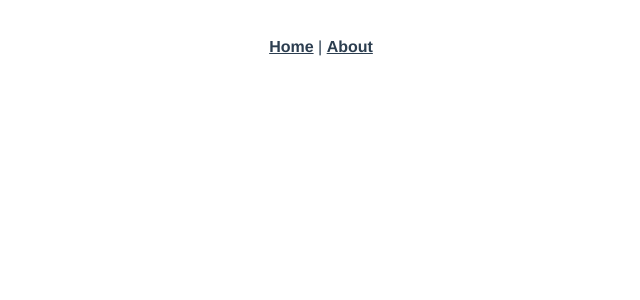
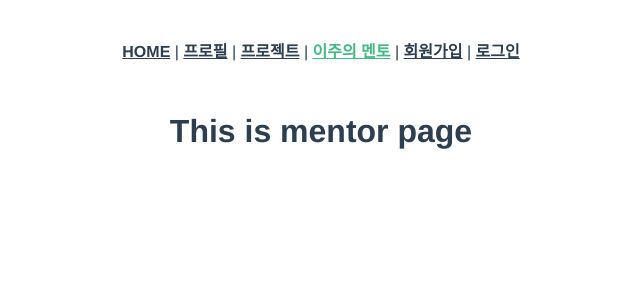
Before and after one commit to adevep/GAEPOM, a Vue app in the folder view/: page /#/mentor in a window 1280 px wide. Shown: the top 300 px of the page, without its empty margins (319-959 px from the left). Built offline with nearby package versions, Linux system fonts and the light colour scheme.

Commit message:
Hee Min Team's work uploaded
희민팀의 회원가입과 로그인 오류 해결 + Vue.js router에 관련 뷰 추가

```diff
--- a/view/src/App.vue
+++ b/view/src/App.vue
@@ -1,8 +1,12 @@
 <template>
   <div id="app">
     <div id="nav">
-      <router-link to="/">Home</router-link> |
-      <router-link to="/about">About</router-link>
+      <router-link to="/">HOME</router-link> |
+      <router-link to="/profile">프로필</router-link> |
+      <router-link to="/project">프로젝트</router-link> |
+      <router-link to="/mentor">이주의 멘토</router-link> |
+      <router-link to="/signup">회원가입</router-link> |
+      <router-link to="/login">로그인</router-link>
     </div>
     <router-view />
   </div>
--- a/view/src/router/index.js
+++ b/view/src/router/index.js
@@ -11,13 +11,32 @@ const routes = [
     component: Home
   },
   {
-    path: "/about",
-    name: "About",
+    path: "/profile",
+    name: "Profile",
     // route level code-splitting
     // this generates a separate chunk (about.[hash].js) for this route
     // which is lazy-loaded when the route is visited.
-    component: () =>
-      import(/* webpackChunkName: "about" */ "../views/About.vue")
+    component: () => import("../views/Profile.vue")
+  },
+  {
+    path: "/project",
+    name: "Project",
+    component: () => import("../views/Project.vue")
+  },
+  {
+    path: "/mentor",
+    name: "Mentor",
+    component: () => import("../views/Mentor.vue")
+  },
+  {
+    path: "/login",
+    name: "Login",
+    component: () => import("../views/Login.vue")
+  },
+  {
+    path: "/signup",
+    name: "SignUp",
+    component: () => import("../views/SignUp.vue")
   }
 ];
 
--- /dev/null
+++ b/view/src/views/Login.vue
@@ -0,0 +1,5 @@
+<template>
+  <div class="login">
+    <h1>This is login page</h1>
+  </div>
+</template>
--- /dev/null
+++ b/view/src/views/Mentor.vue
@@ -0,0 +1,5 @@
+<template>
+  <div class="mentor">
+    <h1>This is mentor page</h1>
+  </div>
+</template>
--- /dev/null
+++ b/view/src/views/Profile.vue
@@ -0,0 +1,5 @@
+<template>
+  <div class="profile">
+    <h1>This is profile page</h1>
+  </div>
+</template>
--- /dev/null
+++ b/view/src/views/Project.vue
@@ -0,0 +1,5 @@
+<template>
+  <div class="project">
+    <h1>This is project page</h1>
+  </div>
+</template>
```
Also changed, not shown: view/src/views/SignUp.vue (renamed from view/src/views/About.vue), 3 other files (tests, documents, lock files or other folders).
